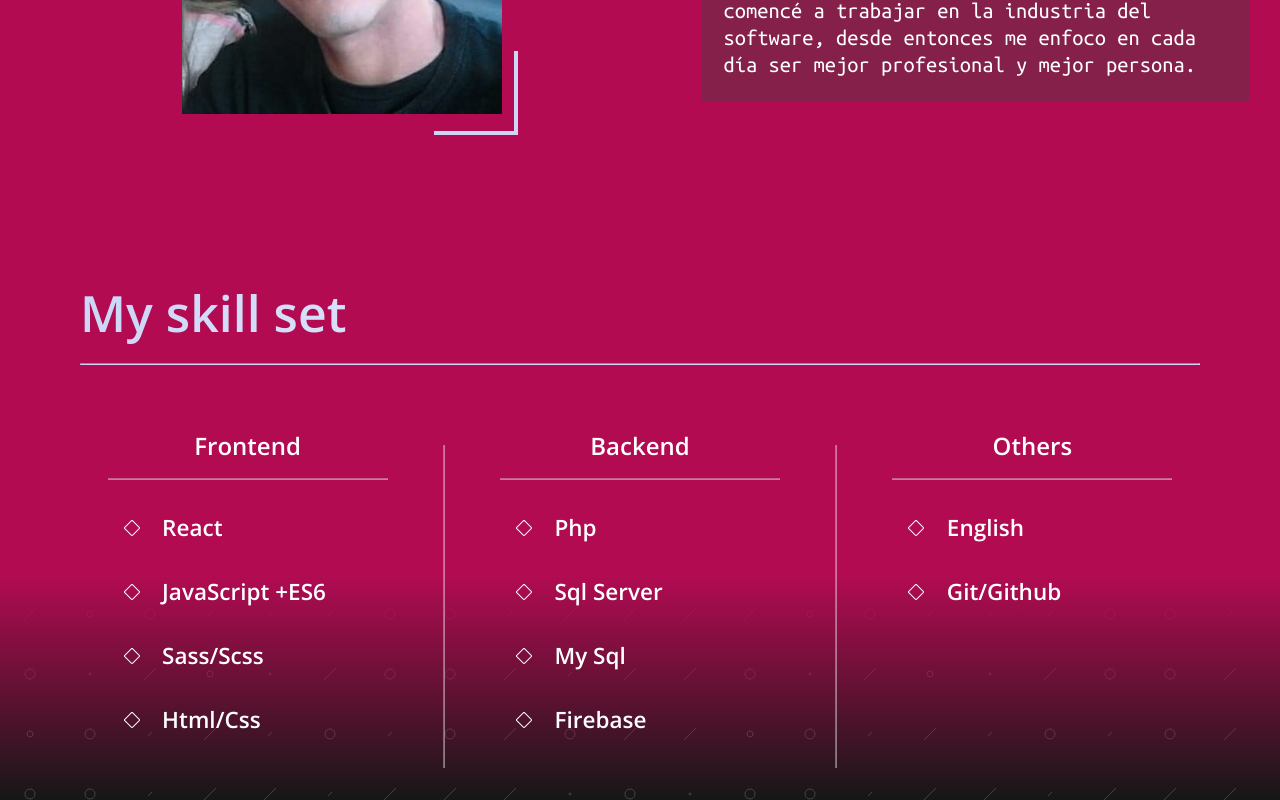
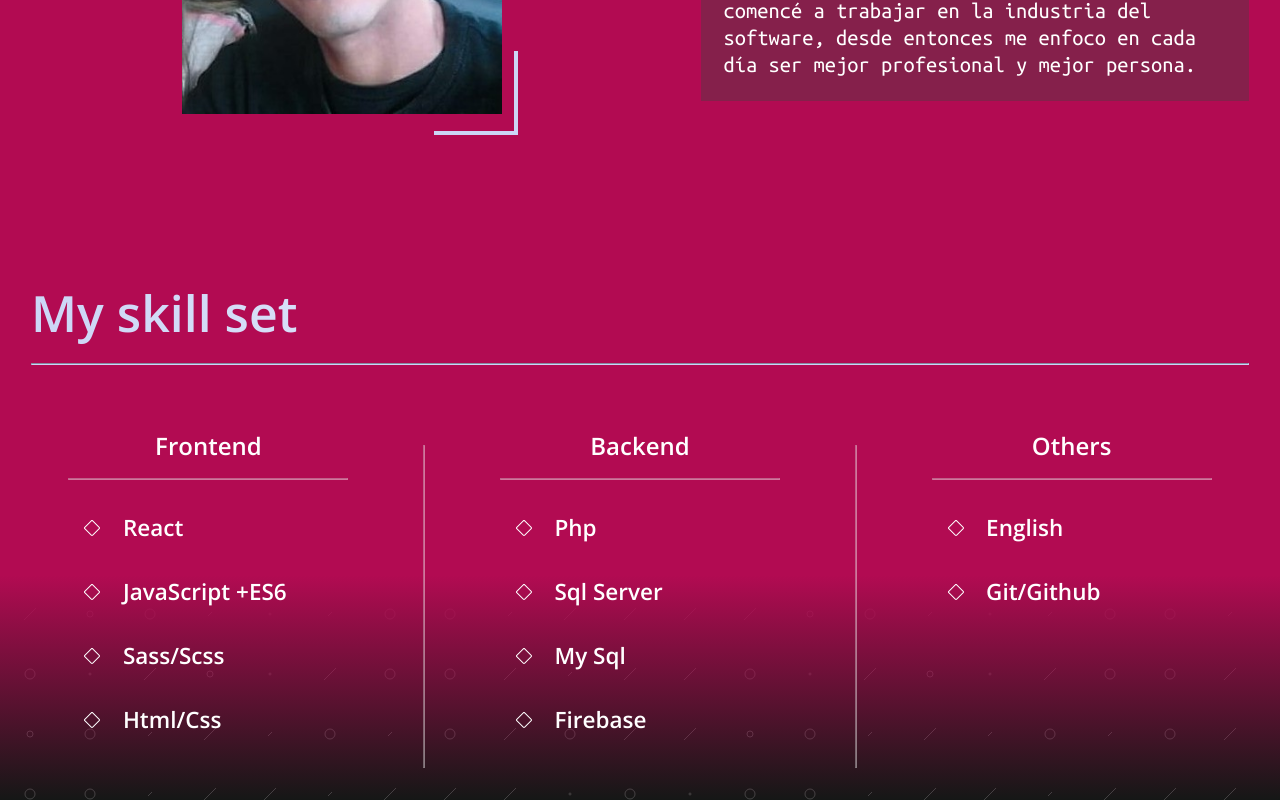
Before and after one commit to AndresJoaquinNino/my-web-site, a React (Create React App) app: page / in a window 1280 px wide. Shown: the part 1156-1956 px from the top of the page. Built offline with nearby package versions, Linux system fonts and the light colour scheme; the HTML template or start-up script is replaced by a standard one.

Commit message:
removimng unnecessary max-width

```diff
--- a/src/components/Skills.scss
+++ b/src/components/Skills.scss
@@ -3,18 +3,13 @@
 @use '../scss/colors';
 
 .page__skills{
-    $max-width: min(100%,70rem);
     &-header{
         font-size: fonts.$header;
         font-weight: bold;
-        width: $max-width;
-        margin: 0 auto;
         margin-bottom: 2rem;
     }
     &-content{
         padding: 0 2rem;
-        width: $max-width;
-        margin: 0 auto;
     }
 }
 .skills-set{
```
